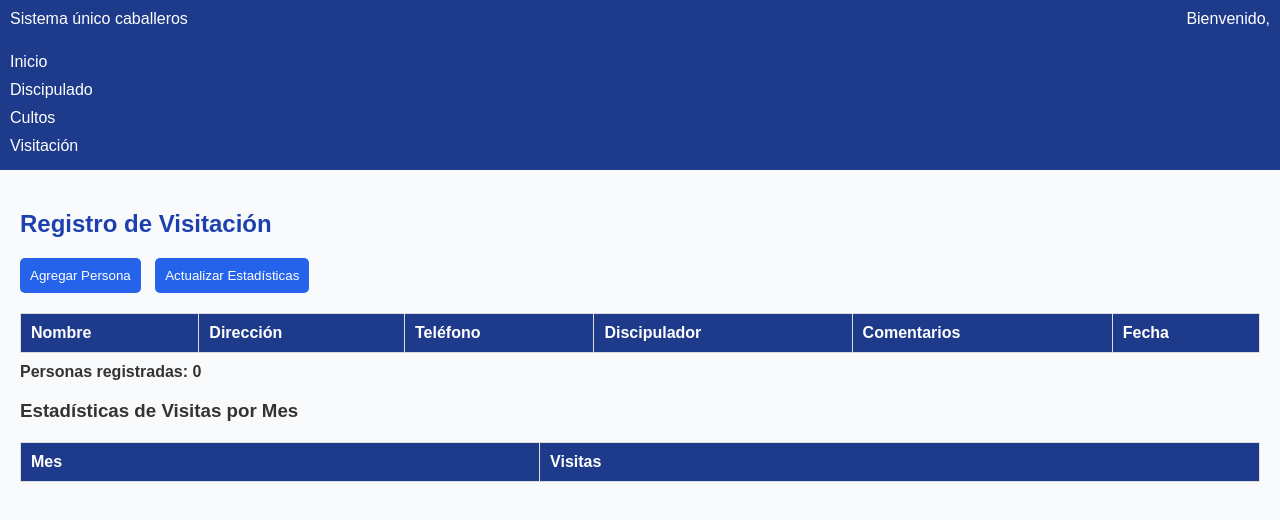
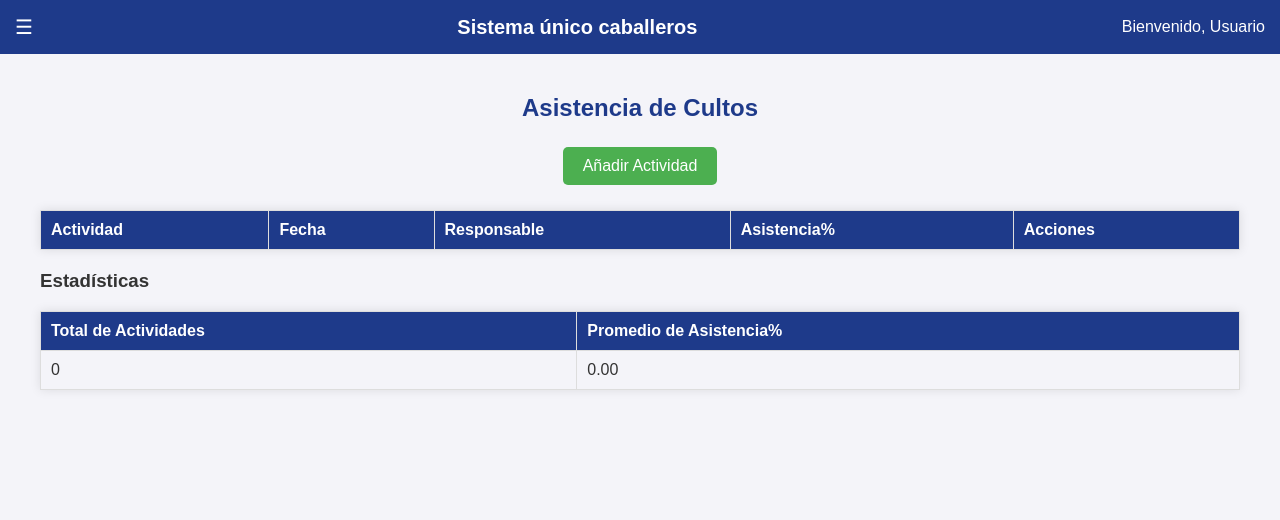
Before and after one commit to Mettoy/wsai.Caballeromr, a plain HTML site: page visitacion.html in a window 1280 px wide. Drawn offline with Linux system fonts and the light colour scheme.

Commit message:
Update visitacion.html

```diff
--- a/visitacion.html
+++ b/visitacion.html
@@ -4,30 +4,42 @@
 <head>
     <meta charset="UTF-8">
     <meta name="viewport" content="width=device-width, initial-scale=1.0">
-    <title>Visitación</title>
+    <title>Asistencia de Cultos</title>
     <style>
-        /* Estilo general */
         body {
-            font-family: Arial, sans-serif;
+            font-family: 'Arial', sans-serif;
             margin: 0;
-            padding: 0;
-            background-color: #f8fafc;
+            background-color: #f4f4f9;
             color: #333;
         }
 
         .navbar {
             background-color: #1e3a8a;
             color: white;
-            padding: 10px;
+            padding: 15px;
             display: flex;
             justify-content: space-between;
+            align-items: center;
+        }
+
+        .navbar .menu-toggle {
+            cursor: pointer;
+            font-size: 20px;
+        }
+
+        .navbar .logo {
+            font-size: 20px;
+            font-weight: bold;
         }
 
         .menu {
+            display: none;
+            background-color: #1e3a8a;
+            padding: 10px;
+        }
+
+        .menu.active {
             display: block;
-            background-color: #1e3a8a;
-            color: white;
-            padding: 10px;
         }
 
         .menu ul {
@@ -37,7 +49,7 @@
         }
 
         .menu ul li {
-            padding: 5px 0;
+            padding: 10px 0;
         }
 
         .menu ul li a {
@@ -47,40 +59,47 @@
 
         .container {
             padding: 20px;
+            max-width: 1200px;
+            margin: auto;
         }
 
         h2 {
-            color: #1e40af;
+            color: #1e3a8a;
+            text-align: center;
         }
 
-        button {
-            margin-right: 10px;
-            background-color: #2563eb;
-            color: white;
+        .buttons {
+            margin-bottom: 20px;
+            text-align: center;
+        }
+
+        .buttons button {
+            padding: 10px 20px;
+            margin: 5px;
             border: none;
-            padding: 10px;
             border-radius: 5px;
             cursor: pointer;
+            color: white;
+            font-size: 16px;
         }
 
-        button:hover {
-            background-color: #1e3a8a;
+        .add-button {
+            background-color: #4caf50;
+        }
+
+        .save-button {
+            background-color: #f44336;
         }
 
         table {
             width: 100%;
             border-collapse: collapse;
-            margin-top: 20px;
+            margin-bottom: 20px;
+            box-shadow: 0 0 10px rgba(0, 0, 0, 0.1);
         }
 
-        table,
-        th,
-        td {
+        th, td {
             border: 1px solid #ddd;
-        }
-
-        th,
-        td {
             padding: 10px;
             text-align: left;
         }
@@ -90,166 +109,131 @@
             color: white;
         }
 
-        td input {
-            width: 100%;
-            border: none;
-            padding: 5px;
-            box-sizing: border-box;
+        tr:nth-child(even) {
+            background-color: #f9f9f9;
         }
 
-        td input:focus {
-            outline: none;
-            border: 1px solid #2563eb;
-        }
-
-        #contador {
-            margin-top: 10px;
-            font-weight: bold;
+        tr:hover {
+            background-color: #f1f1f1;
         }
     </style>
 </head>
 
 <body>
-    <!-- Barra de navegación -->
     <div class="navbar">
+        <div class="menu-toggle" onclick="toggleMenu()">&#9776;</div>
         <div class="logo">Sistema único caballeros</div>
-        <div class="user-info">
-            <span>Bienvenido, <span id="username"></span></span>
-        </div>
+        <div class="user-info">Bienvenido, <span id="username"></span></div>
     </div>
 
-    <!-- Menú -->
-    <div class="menu">
+    <div id="menu" class="menu">
         <ul>
-            <li><a href="#">Inicio</a></li>
-            <li><a href="#">Discipulado</a></li>
-            <li><a href="#">Cultos</a></li>
-            <li><a href="#">Visitación</a></li>
+            <li><a href="discipulado.html">Discipulado</a></li>
+            <li><a href="visitacion.html">Visitación</a></li>
+            <li><a href="asistencia.html">Asistencia Cultos</a></li>
         </ul>
     </div>
 
-    <!-- Contenido principal -->
     <div class="container">
-        <h2>Registro de Visitación</h2>
+        <h2>Asistencia de Cultos</h2>
 
-        <!-- Botones -->
-        <div class="button-container">
-            <button onclick="agregarFila()">Agregar Persona</button>
-            <button onclick="actualizarEstadisticas()">Actualizar Estadísticas</button>
+        <div class="buttons">
+            <button class="add-button" onclick="addRow()">Añadir Actividad</button>
         </div>
 
-        <!-- Tabla editable -->
-        <table id="tabla-visitacion">
+        <table id="activitiesTable">
             <thead>
                 <tr>
-                    <th>Nombre</th>
-                    <th>Dirección</th>
-                    <th>Teléfono</th>
-                    <th>Discipulador</th>
-                    <th>Comentarios</th>
+                    <th>Actividad</th>
                     <th>Fecha</th>
+                    <th>Responsable</th>
+                    <th>Asistencia%</th>
+                    <th>Acciones</th>
+                </tr>
+            </thead>
+            <tbody></tbody>
+        </table>
+
+        <h3>Estadísticas</h3>
+        <table id="statisticsTable">
+            <thead>
+                <tr>
+                    <th>Total de Actividades</th>
+                    <th>Promedio de Asistencia%</th>
                 </tr>
             </thead>
             <tbody>
-                <!-- Las filas se cargarán dinámicamente -->
-            </tbody>
-        </table>
-
-        <!-- Contador -->
-        <div id="contador">Personas registradas: 0</div>
-
-        <!-- Tabla de estadísticas -->
-        <h3>Estadísticas de Visitas por Mes</h3>
-        <table id="tabla-estadisticas">
-            <thead>
                 <tr>
-                    <th>Mes</th>
-                    <th>Visitas</th>
+                    <td id="totalActivities">0</td>
+                    <td id="averageAttendance">0</td>
                 </tr>
-            </thead>
-            <tbody>
-                <!-- Aquí se llenarán los datos dinámicamente -->
             </tbody>
         </table>
     </div>
 
     <script>
-        // Función para cargar datos guardados
-        function cargarDatos() {
-            const datosGuardados = JSON.parse(localStorage.getItem('visitacionDatos')) || [];
-            const tabla = document.getElementById('tabla-visitacion').getElementsByTagName('tbody')[0];
+        const username = localStorage.getItem('username') || "Usuario";
+        document.getElementById('username').textContent = username;
 
-            datosGuardados.forEach(fila => {
-                const nuevaFila = tabla.insertRow();
-                fila.forEach(celda => {
-                    const nuevaCelda = nuevaFila.insertCell();
-                    if (nuevaCelda.cellIndex === 5) {
-                        nuevaCelda.innerHTML = `<input type="date" value="${celda}">`;
-                    } else {
-                        nuevaCelda.innerHTML = `<input type="text" value="${celda}">`;
-                    }
-                });
-            });
-
-            actualizarContador();
+        function toggleMenu() {
+            document.getElementById('menu').classList.toggle('active');
         }
 
-        // Función para guardar datos automáticamente
-        function guardarDatos() {
-            const tabla = document.getElementById('tabla-visitacion').getElementsByTagName('tbody')[0];
-            const filas = Array.from(tabla.rows).map(fila => Array.from(fila.cells).map(celda => celda.querySelector('input').value));
-            localStorage.setItem('visitacionDatos', JSON.stringify(filas));
+        function addRow() {
+            const table = document.getElementById("activitiesTable").getElementsByTagName('tbody')[0];
+            const newRow = table.insertRow();
+            newRow.innerHTML = `
+                <td><input type="text" placeholder="Nombre de la actividad"></td>
+                <td><input type="date"></td>
+                <td><input type="text" placeholder="Responsable"></td>
+                <td><input type="number" placeholder="%" min="0" max="100"></td>
+                <td><button onclick="deleteRow(this)">Eliminar</button></td>
+            `;
+            saveInformation();
         }
 
-        // Función para agregar una fila nueva
-        function agregarFila() {
-            const tabla = document.getElementById('tabla-visitacion').getElementsByTagName('tbody')[0];
-            const nuevaFila = tabla.insertRow();
-
-            for (let i = 0; i < 6; i++) {
-                let nuevaCelda = nuevaFila.insertCell(i);
-                if (i === 5) {
-                    nuevaCelda.innerHTML = `<input type="date" onchange="guardarDatos()">`;
-                } else {
-                    nuevaCelda.innerHTML = `<input type="text" oninput="guardarDatos()">`;
-                }
-            }
-
-            actualizarContador();
-            guardarDatos();
+        function deleteRow(button) {
+            button.closest('tr').remove();
+            saveInformation();
         }
 
-        // Función para actualizar el contador
-        function actualizarContador() {
-            const filas = document.getElementById('tabla-visitacion').getElementsByTagName('tbody')[0].rows.length;
-            document.getElementById('contador').textContent = `Personas registradas: ${filas}`;
+        function saveInformation() {
+            const rows = document.querySelectorAll("#activitiesTable tbody tr");
+            const data = Array.from(rows).map(row => ({
+                activity: row.cells[0].querySelector('input').value,
+                date: row.cells[1].querySelector('input').value,
+                responsible: row.cells[2].querySelector('input').value,
+                attendance: row.cells[3].querySelector('input').value,
+            }));
+            localStorage.setItem("activities", JSON.stringify(data));
+            updateStatistics(data);
         }
 
-        // Función para actualizar estadísticas de visitas por mes
-        function actualizarEstadisticas() {
-            const filas = document.getElementById('tabla-visitacion').getElementsByTagName('tbody')[0].rows;
-            const meses = {};
-
-            for (let i = 0; i < filas.length; i++) {
-                const fecha = filas[i].cells[5].querySelector('input').value;
-
-                if (fecha) {
-                    const mes = new Date(fecha).toLocaleString('es-ES', { month: 'long' });
-                    meses[mes] = (meses[mes] || 0) + 1;
-                }
-            }
-
-            const tablaEstadisticas = document.getElementById('tabla-estadisticas').getElementsByTagName('tbody')[0];
-            tablaEstadisticas.innerHTML = '';
-
-            for (const mes in meses) {
-                const fila = tablaEstadisticas.insertRow();
-                fila.innerHTML = `<td>${mes}</td><td>${meses[mes]}</td>`;
-            }
+        function updateStatistics(data) {
+            const total = data.length;
+            const average =
+                total > 0
+                    ? data.reduce((sum, item) => sum + (parseFloat(item.attendance) || 0), 0) / total
+                    : 0;
+            document.getElementById("totalActivities").textContent = total;
+            document.getElementById("averageAttendance").textContent = average.toFixed(2);
         }
 
-        // Inicializar con datos cargados
-        cargarDatos();
+        window.onload = function () {
+            const savedData = JSON.parse(localStorage.getItem("activities")) || [];
+            const table = document.getElementById("activitiesTable").getElementsByTagName('tbody')[0];
+            savedData.forEach(item => {
+                const newRow = table.insertRow();
+                newRow.innerHTML = `
+                    <td><input type="text" value="${item.activity}" /></td>
+                    <td><input type="date" value="${item.date}" /></td>
+                    <td><input type="text" value="${item.responsible}" /></td>
+                    <td><input type="number" value="${item.attendance}" min="0" max="100" /></td>
+                    <td><button onclick="deleteRow(this)">Eliminar</button></td>
+                `;
+            });
+            updateStatistics(savedData);
+        };
     </script>
 </body>
 
```
